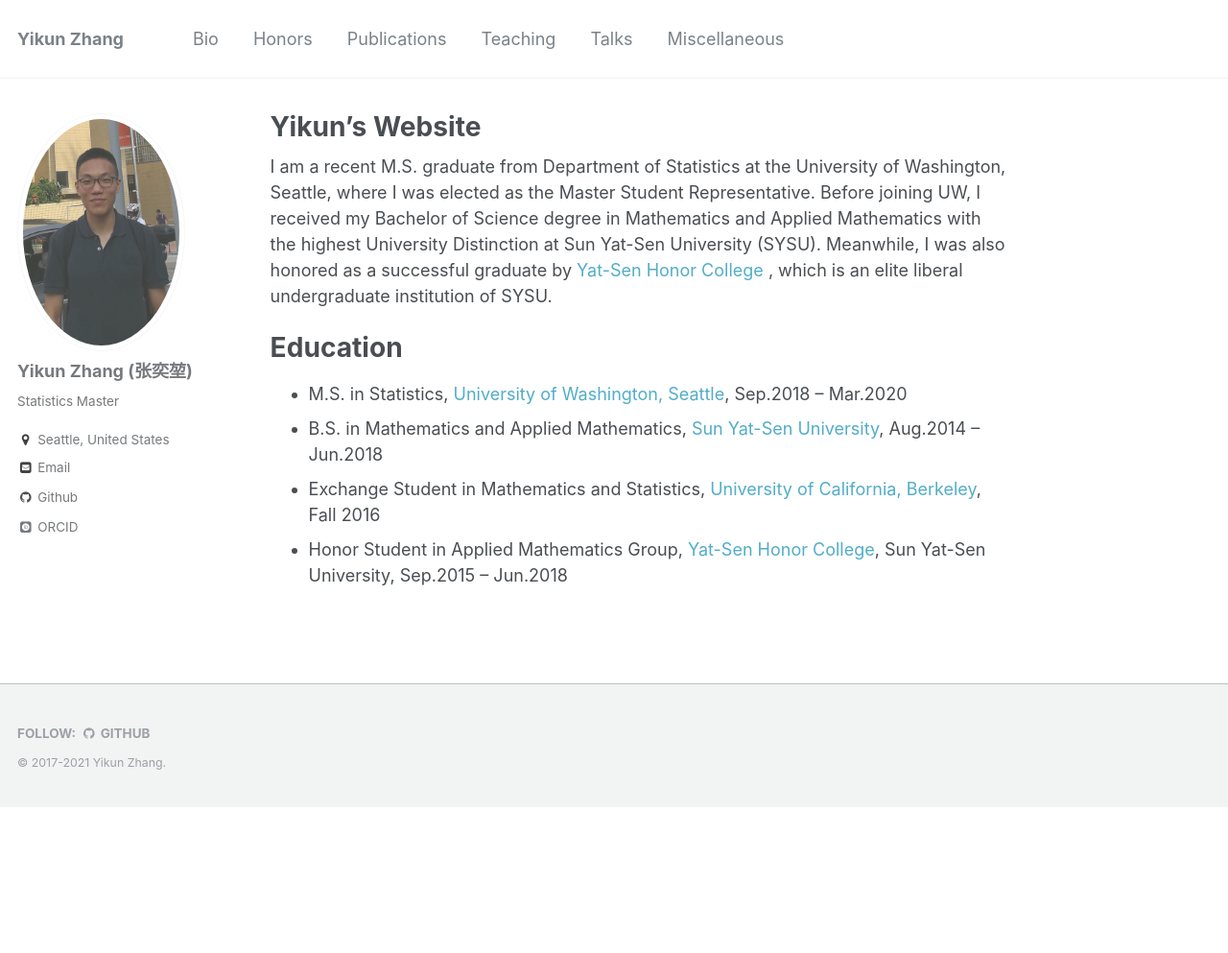
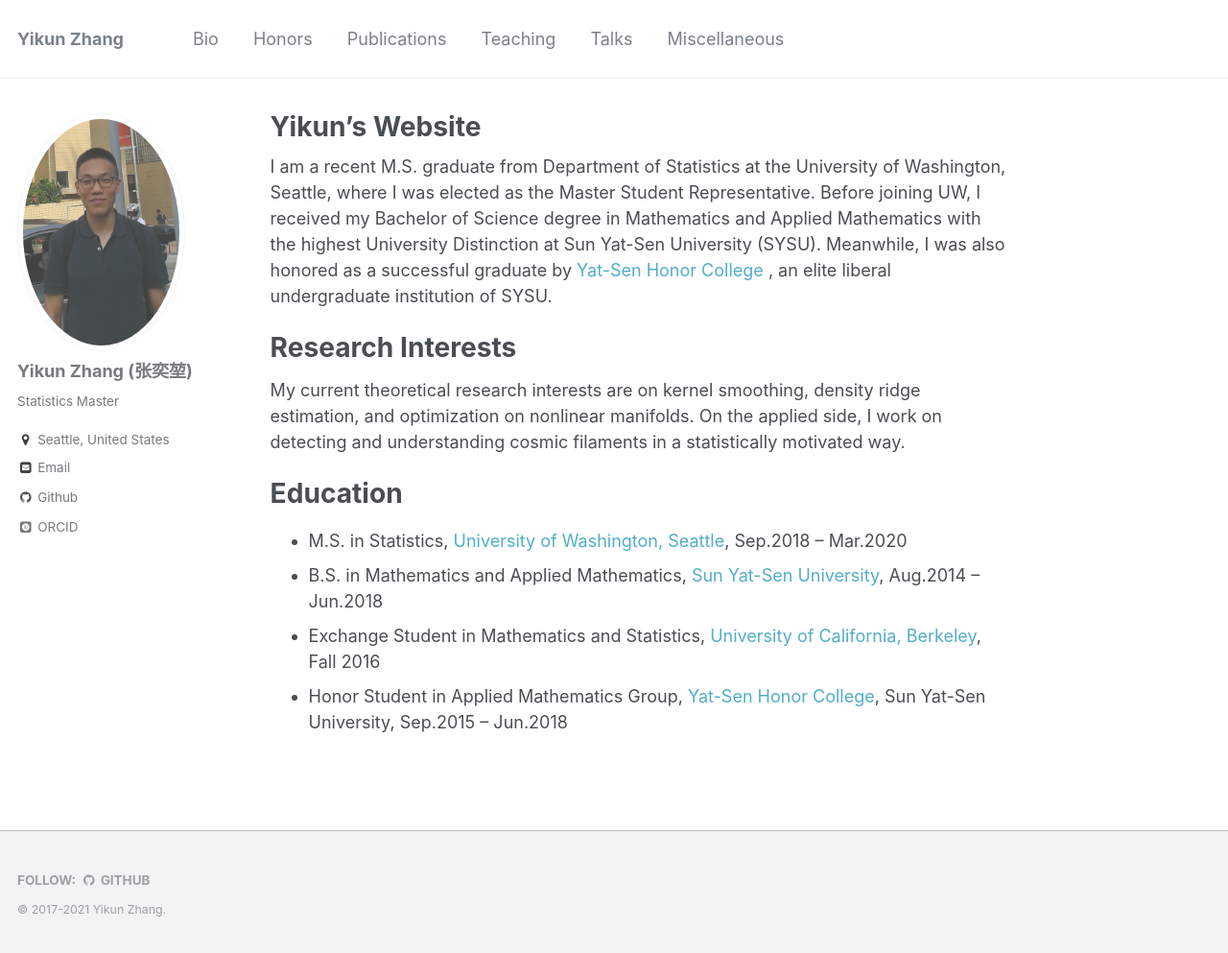
Before and after one commit to zhangyk8/zhangyk8.github.io, a Jekyll site: the page built from _pages/about.md, in a window 1280 px wide and 993 px high. Shown: the whole window at 96% size. Built offline with Jekyll 4.4.1, drawn with Linux system fonts in a browser that asks for light colours; some web fonts are replaced.

Commit message:
Update about.md

```diff
--- a/_pages/about.md
+++ b/_pages/about.md
@@ -9,7 +9,11 @@ redirect_from:
 ---
 
 
-I am a recent M.S. graduate from Department of Statistics at the University of Washington, Seattle, where I was elected as the Master Student Representative. Before joining UW, I received my Bachelor of Science degree in Mathematics and Applied Mathematics with the highest University Distinction at Sun Yat-Sen University (SYSU). Meanwhile, I was also honored as a successful graduate by [Yat-Sen Honor College](http://yss.sysu.edu.cn/EnVersion/Index.aspx) , which is an elite liberal undergraduate institution of SYSU.
+I am a recent M.S. graduate from Department of Statistics at the University of Washington, Seattle, where I was elected as the Master Student Representative. Before joining UW, I received my Bachelor of Science degree in Mathematics and Applied Mathematics with the highest University Distinction at Sun Yat-Sen University (SYSU). Meanwhile, I was also honored as a successful graduate by [Yat-Sen Honor College](http://yss.sysu.edu.cn/EnVersion/Index.aspx) , an elite liberal undergraduate institution of SYSU.
+
+Research Interests
+======
+My current theoretical research interests are on kernel smoothing, density ridge estimation, and optimization on nonlinear manifolds. On the applied side, I work on detecting and understanding cosmic filaments in a statistically motivated way.
 
 Education
 ======
```
